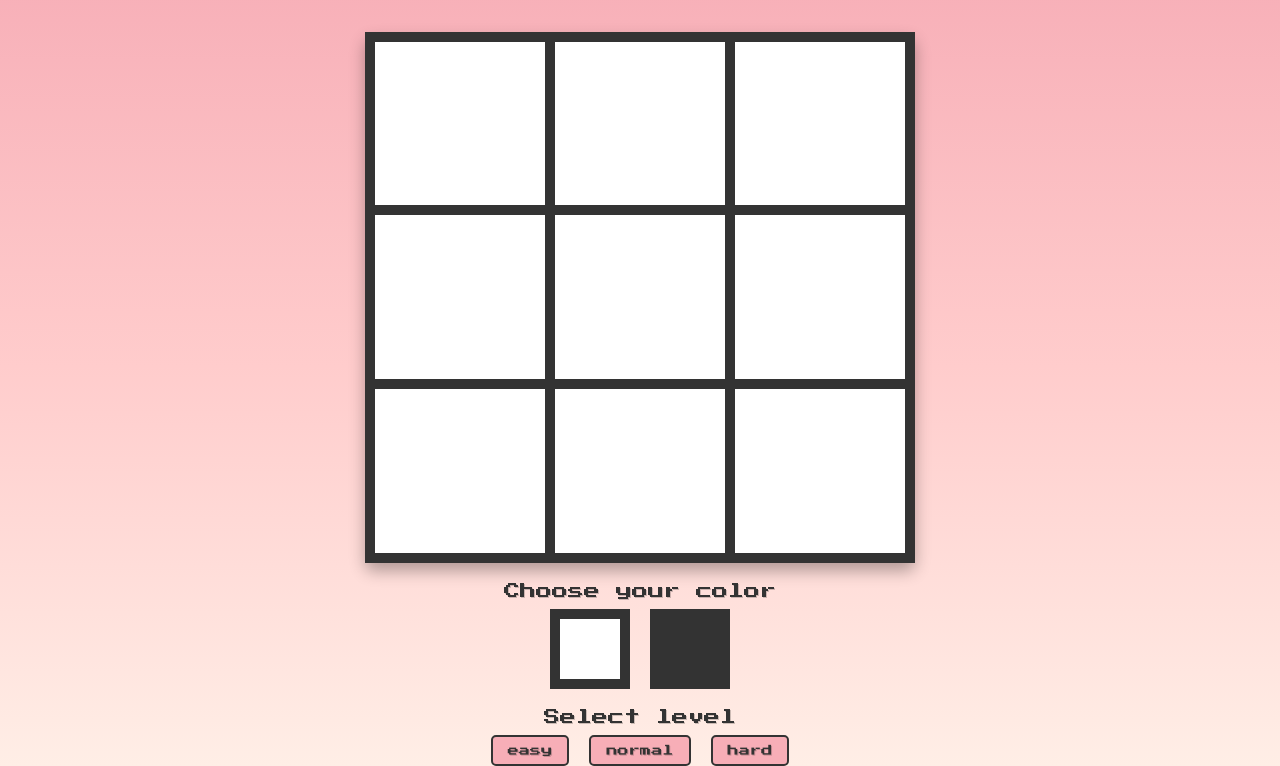
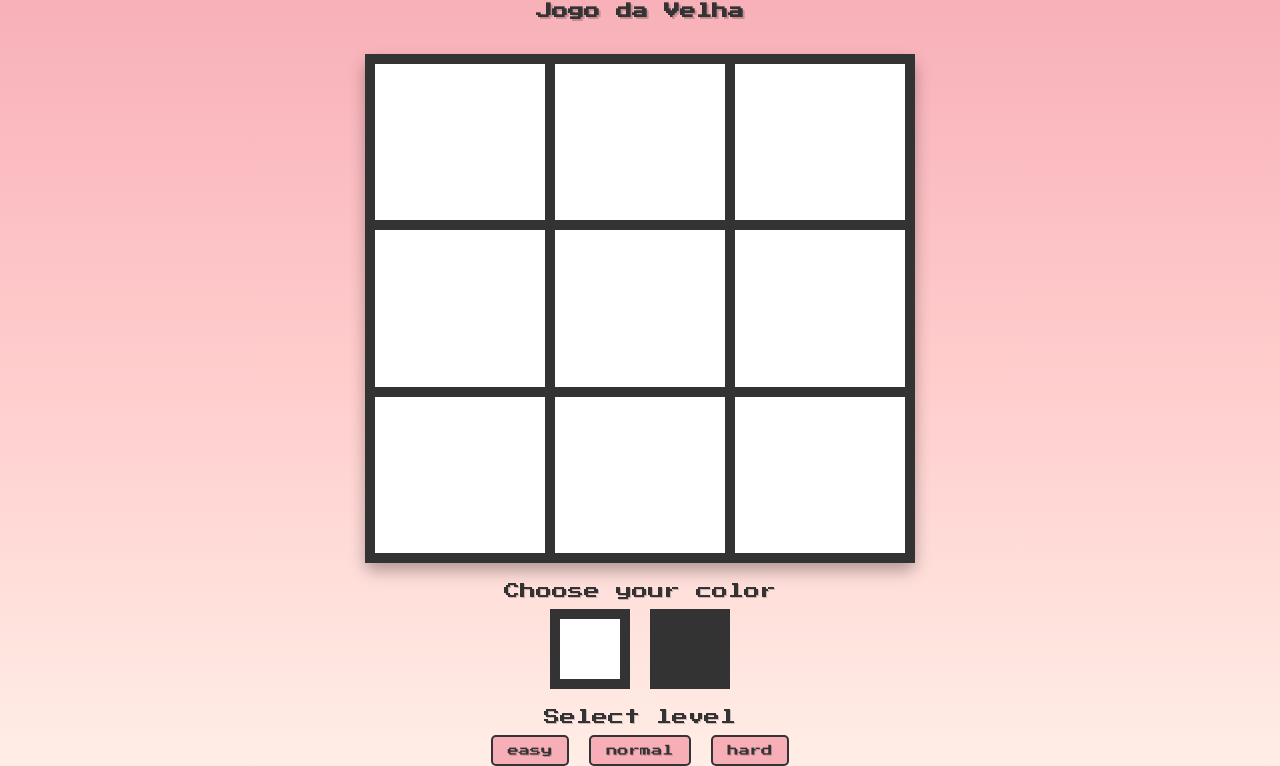
Before and after one commit to lgjor/TicTacToe, a plain HTML site: page index.html in a window 1280 px wide. Shown: the part 34-800 px from the top of the page. Drawn offline with Linux system fonts and the light colour scheme.

Commit message:
Corrigido título em dispositivos móveis

```diff
--- a/index.html
+++ b/index.html
@@ -14,7 +14,8 @@
 	<body>
 
 		<div class="app">
-            <h1>Tic Tac Toe - Jogo da Velha</h1>
+            <h1>Tic Tac Toe</h1>
+            <h2>Jogo da Velha</h2>
             <table>
                 <tr>
                     <td class="cell" id="0"></td>
--- a/styles/index.css
+++ b/styles/index.css
@@ -34,14 +34,20 @@ html, body {
 /* -----------------------------------
    TÍTULO DO JOGO
 ----------------------------------- */
-.app h1 {
+.app h1, h2 {
   font-family: "Press Start 2P", system-ui; /* Fonte estilo retro-game */
   font-size: 1.5rem;                    /* Tamanho ajustado para a fonte pixelada */
   color: #333;                       /* Um cinza escuro, mais suave que o preto puro */
   text-align: center;                 /* Centraliza o título */
-  margin-bottom: 2rem;                /* Cria um espaço abaixo do título, antes do tabuleiro */
   text-shadow: 3px 3px 0px rgba(0, 0, 0, 0.2); /* Sombra dura para um efeito 8-bit */
   line-height: 1.4;                   /* Melhora a legibilidade se o título quebrar em duas linhas */
+}
+
+.app h2 {
+  font-size: 1rem;
+  margin-bottom: 2rem;
+  color: #333;                 /* Cria um espaço abaixo do título, antes do tabuleiro */
+  text-shadow: 2px 2px 0px rgba(0, 0, 0, 0.2); /* Sombra dura para um efeito 8-bit */
 }
 
 /* -----------------------------------
```
